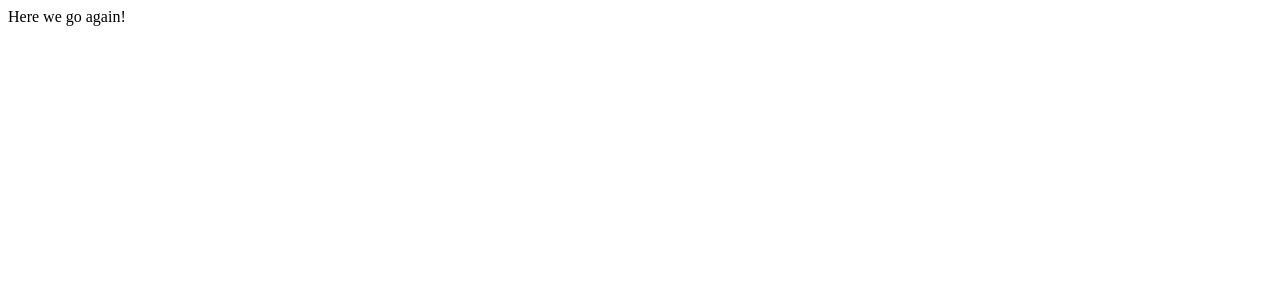
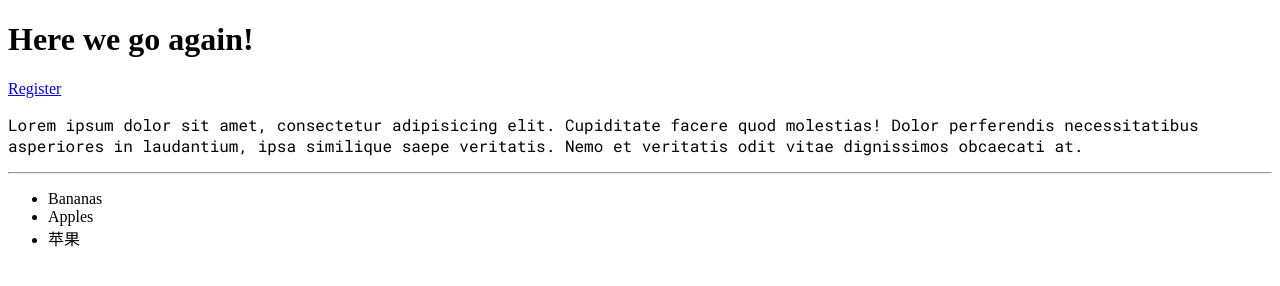
Before and after one commit to zandthecoder/The-Complete-Web-Developer-in-2021-Zero-to-Mastery, a plain HTML site: page index.html in a window 1280 px wide. Drawn offline with Linux system fonts and the light colour scheme.

Commit message:
Up to Lesson 32

```diff
--- a/index.html
+++ b/index.html
@@ -1,9 +1,24 @@
 <!DOCTYPE html>
 <html>
-    <head>
-        <title>Nth time</title>
+  <head>
+    <title>Nth time</title>
+    <link rel="preconnect" href="https://fonts.gstatic.com">
+    <link href="https://fonts.googleapis.com/css2?family=Roboto+Mono&display=swap" rel="stylesheet">
     </head>
-    <body>
-        Here we go again!
-    </body>
+  <body>
+    <h1>Here we go again!</h1>
+    <a href="register.html">Register</a>
+    <p style="font-family: 'Roboto Mono', monospace;">
+      Lorem ipsum dolor sit amet, consectetur adipisicing elit. Cupiditate
+      facere quod molestias! Dolor perferendis necessitatibus asperiores in
+      laudantium, ipsa similique saepe veritatis. Nemo et veritatis odit vitae
+      dignissimos obcaecati at.
+    </p>
+    <hr>
+    <ul>
+      <li>Bananas</li>
+      <li>Apples</li>
+      <li>苹果</li>
+    </ul>
+  </body>
 </html>
```
Also changed, not shown: register.html (added, +27 -0 lines).
